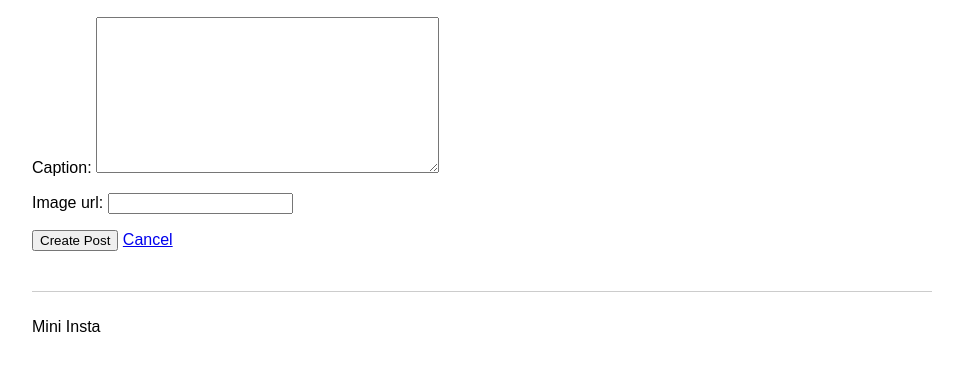
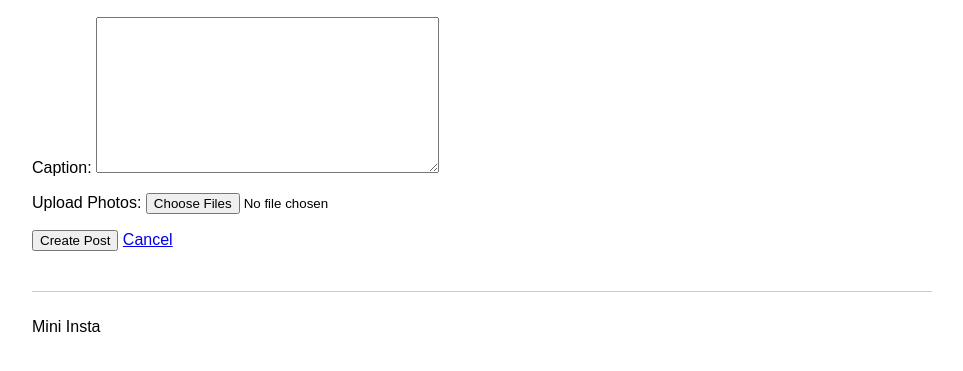
Before and after one commit to tanishgrg/cs412, a Django app: page /mini_insta/profile/1/create_post in a window 1280 px wide. Shown: the part 200-571 px from the top of the page, without its empty margins (158-1121 px from the left). Run offline with Django 5.2, Linux system fonts and the light colour scheme; data comes from the database, SQL or seed files in the repository.

Commit message:
Complete Assignment 4 Task 3 photo uploads

```diff
--- a/cs412/urls.py
+++ b/cs412/urls.py
@@ -21,6 +21,8 @@ INSTALLED_APPS = [
 
 from django.contrib import admin
 from django.urls import path, include
+from django.conf import settings
+from django.conf.urls.static import static
 
 urlpatterns = [
     path("admin/", admin.site.urls),
@@ -28,3 +30,6 @@ urlpatterns = [
     path("restaurant/", include("restaurant.urls")),
     path("mini_insta/", include("mini_insta.urls")),
 ]
+
+if settings.DEBUG:
+    urlpatterns += static(settings.MEDIA_URL, document_root=settings.MEDIA_ROOT)
--- a/mini_insta/forms.py
+++ b/mini_insta/forms.py
@@ -8,8 +8,6 @@ from .models import Post
 class CreatePostForm(forms.ModelForm):
     """Form for creating a new post."""
 
-    image_url = forms.URLField(required=False)
-
     class Meta:
         """Configure the model and fields used by the form."""
 
--- a/mini_insta/models.py
+++ b/mini_insta/models.py
@@ -38,13 +38,23 @@ class Post(models.Model):
         return Photo.objects.filter(post=self).order_by("timestamp")
 
 
+
 class Photo(models.Model):
     """Represents a photo associated with a post."""
 
     post = models.ForeignKey(Post, on_delete=models.CASCADE)
-    image_url = models.URLField()
+    image_url = models.URLField(blank=True)
+    image_file = models.ImageField(upload_to="mini_insta/", blank=True)
     timestamp = models.DateTimeField(auto_now_add=True)
+
+    def get_image_url(self):
+        """Return the uploaded image URL or the original image URL."""
+        if self.image_file:
+            return self.image_file.url
+        return self.image_url
 
     def __str__(self):
         """Return a string representation of this photo."""
-        return f"Photo {self.pk} for Post {self.post.pk}"
+        if self.image_file:
+            return f"Uploaded photo {self.pk} for Post {self.post.pk}"
+        return f"URL photo {self.pk} for Post {self.post.pk}"
--- a/mini_insta/templates/mini_insta/create_post_form.html
+++ b/mini_insta/templates/mini_insta/create_post_form.html
@@ -1,6 +1,6 @@
 <!--
 Author: Tanish Gurung (tanishg@bu.edu)
-Description: Form for creating a new Mini Insta post.
+Description: Form for creating posts with uploaded photos.
 -->
 
 {% extends 'mini_insta/base.html' %}
@@ -9,10 +9,22 @@ Description: Form for creating a new Mini Insta post.
 
 <h2>Create a Post for {{ profile.username }}</h2>
 
-<form method="POST" action="{% url 'create_post' profile.pk %}">
+<form method="POST"
+      action="{% url 'create_post' profile.pk %}"
+      enctype="multipart/form-data">
+
     {% csrf_token %}
 
     {{ form.as_p }}
+
+    <p>
+        <label for="files">Upload Photos:</label>
+        <input type="file"
+               name="files"
+               id="files"
+               accept="image/*"
+               multiple>
+    </p>
 
     <button type="submit">Create Post</button>
 
--- a/mini_insta/templates/mini_insta/show_post.html
+++ b/mini_insta/templates/mini_insta/show_post.html
@@ -16,7 +16,7 @@ Description: Displays one post and all of its photos.
 <h3>Photos</h3>
 
 {% for photo in post.get_all_photos %}
-    <img src="{{ photo.image_url }}" alt="Post photo" width="400">
+    <img src="{{ photo.get_image_url }}" alt="Post photo" width="400">
 {% empty %}
     <p>No photos available.</p>
 {% endfor %}
--- a/mini_insta/templates/mini_insta/show_profile.html
+++ b/mini_insta/templates/mini_insta/show_profile.html
@@ -36,7 +36,7 @@ Description: Displays the details for one Mini Insta profile.
             <a href="{% url 'show_post' post.pk %}">
                 {% with photo=post.get_all_photos.first %}
                     {% if photo %}
-                        <img src="{{ photo.image_url }}" alt="Post photo" width="200">
+                        <img src="{{ photo.get_image_url }}" alt="Post photo" width="200">
                     {% else %}
                         <p>No image available</p>
                     {% endif %}
--- a/mini_insta/views.py
+++ b/mini_insta/views.py
@@ -46,24 +46,29 @@ class CreatePostView(CreateView):
         context["profile"] = profile
         return context
 
+
     def form_valid(self, form):
-        """Save the post with its profile and create its photo."""
+        """Save the new post and its uploaded photo files."""
         profile = get_object_or_404(Profile, pk=self.kwargs["pk"])
-
         form.instance.profile = profile
 
         response = super().form_valid(form)
 
-        image_url = form.cleaned_data.get("image_url")
+        # Previously, photos were created from image URLs.
+        # image_url = form.cleaned_data.get("image_url")
 
-        if image_url:
+        files = self.request.FILES.getlist("files")
+
+        for file in files:
             Photo.objects.create(
                 post=self.object,
-                image_url=image_url
+                image_file=file
             )
 
         return response
 
+
+
     def get_success_url(self):
         """Return the detail page URL for the newly created post."""
         return reverse("show_post", kwargs={"pk": self.object.pk})
```
Also changed, not shown: mini_insta/migrations/0003_photo_image_file_alter_photo_image_url.py (added), 2 other files.
